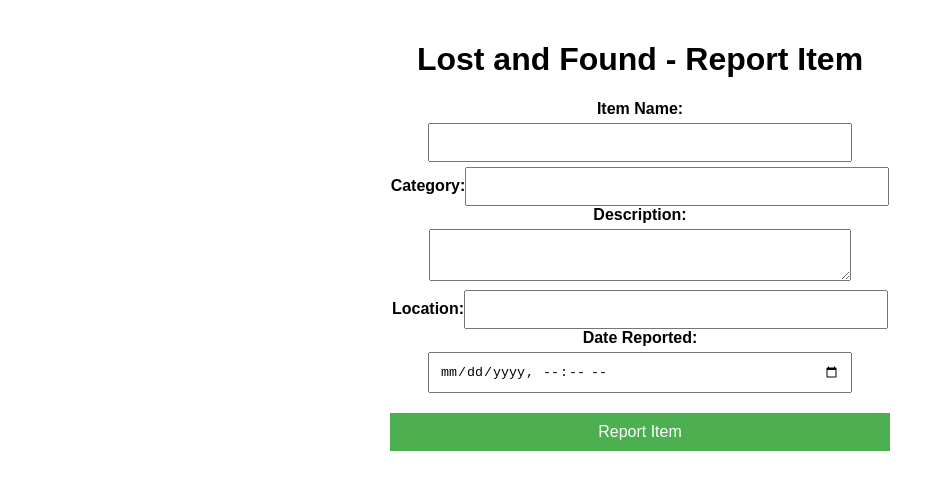
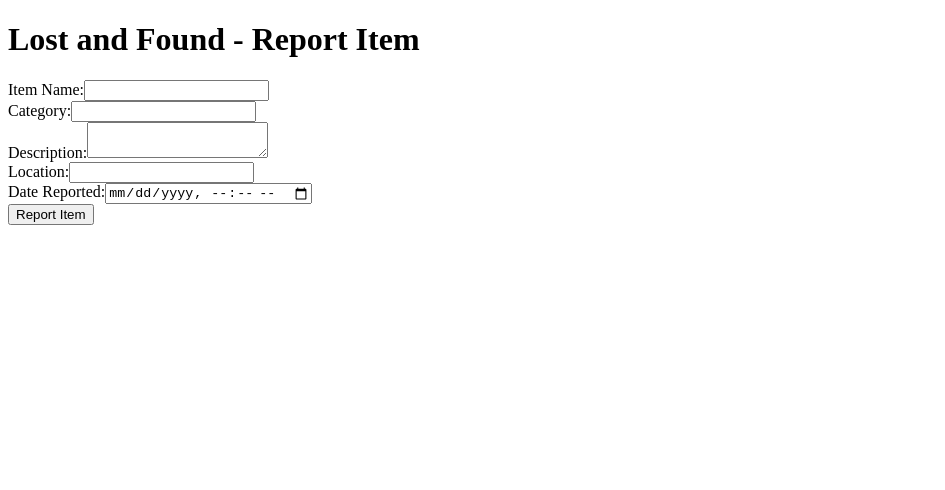
Before and after one commit to Samridhan2005/lost-found, a React (Create React App) app in the folder lost-found-frontend/: page /report in a window 1280 px wide. Shown: the top 490 px of the page, without its empty margins (0-945 px from the left). Built offline with nearby package versions, Linux system fonts and the light colour scheme.

Commit message:
login and register is working

```diff
--- a/lost-found-frontend/package.json
+++ b/lost-found-frontend/package.json
@@ -2,6 +2,8 @@
   "name": "lost-found-frontend",
   "version": "0.1.0",
   "private": true,
+  "proxy": "http://localhost:8080",
+
   "dependencies": {
     "@testing-library/dom": "^10.4.0",
     "@testing-library/jest-dom": "^6.6.3",
@@ -9,6 +11,7 @@
     "@testing-library/user-event": "^13.5.0",
     "react": "^19.1.0",
     "react-dom": "^19.1.0",
+    "react-router-dom": "^7.6.0",
     "react-scripts": "5.0.1",
     "web-vitals": "^2.1.4"
   },
--- a/lost-found-frontend/src/App.js
+++ b/lost-found-frontend/src/App.js
@@ -1,107 +1,19 @@
-import React, { useState } from "react";
-import './App.css';
+import React from 'react';
+import { BrowserRouter as Router, Routes, Route, Navigate } from 'react-router-dom';
+import RegisterForm from './RegisterForm';
+import LoginForm from './LoginForm';
+import ReportItemForm from './ReportItemForm';
 
 function App() {
-  // Declare state variables
-  const [name, setName] = useState('');
-  const [category, setCategory] = useState('');
-  const [description, setDescription] = useState('');
-  const [location, setLocation] = useState('');
-  const [dateReported, setDateReported] = useState('');
-
-  // Handle form submission
-  const handleSubmit = async (e) => {
-    e.preventDefault();
-
-    const itemData = {
-      name,
-      category,
-      description,
-      location,
-      dateReported: dateReported || new Date().toISOString() // Set current date if not provided
-    };
-
-    // Post data to backend API
-    try {
-      const response = await fetch('http://localhost:8080/items/report', {
-        method: 'POST',
-        headers: {
-          'Content-Type': 'application/json',
-        },
-        body: JSON.stringify(itemData)
-      });
-
-      if (response.ok) {
-        alert('Item reported successfully!');
-      } else {
-        alert('Failed to report item.');
-      }
-    } catch (error) {
-      console.error("Error while reporting item:", error);
-      alert('Error occurred while reporting the item.');
-    }
-  };
-
   return (
-    <div className="App">
-      <h1>Lost and Found - Report Item</h1>
-      <form onSubmit={handleSubmit}>
-        <div>
-          <label htmlFor="name">Item Name:</label>
-          <input
-            type="text"
-            id="name"
-            value={name}
-            onChange={(e) => setName(e.target.value)}
-            required
-          />
-        </div>
-
-        <div>
-          <label htmlFor="category">Category:</label>
-          <input
-            type="text"
-            id="category"
-            value={category}
-            onChange={(e) => setCategory(e.target.value)}
-            required
-          />
-        </div>
-
-        <div>
-          <label htmlFor="description">Description:</label>
-          <textarea
-            id="description"
-            value={description}
-            onChange={(e) => setDescription(e.target.value)}
-            required
-          />
-        </div>
-
-        <div>
-          <label htmlFor="location">Location:</label>
-          <input
-            type="text"
-            id="location"
-            value={location}
-            onChange={(e) => setLocation(e.target.value)}
-            required
-          />
-        </div>
-
-        <div>
-          <label htmlFor="dateReported">Date Reported:</label>
-          <input
-            type="datetime-local"
-            id="dateReported"
-            value={dateReported}
-            onChange={(e) => setDateReported(e.target.value)}
-          />
-        </div>
-
-        <button type="submit">Report Item</button>
-      </form>
-    </div>
+    <Router>
+      <Routes>
+        <Route path="/" element={<Navigate to="/login" />} />
+        <Route path="/register" element={<RegisterForm />} />
+        <Route path="/login" element={<LoginForm />} />
+        <Route path="/report" element={<ReportItemForm />} />
+      </Routes>
+    </Router>
   );
 }
 
--- /dev/null
+++ b/lost-found-frontend/src/LoginForm.js
@@ -0,0 +1,65 @@
+import React, { useState } from 'react';
+import { useNavigate } from 'react-router-dom';
+
+function LoginForm() {
+  const [email, setEmail] = useState('');
+  const [password, setPassword] = useState('');
+  const navigate = useNavigate();
+
+  const handleLogin = async (e) => {
+    e.preventDefault();
+
+    try {
+      const response = await fetch('http://localhost:8080/api/users/login', {
+        method: 'POST',
+        headers: {
+          'Content-Type': 'application/json',
+        },
+        body: JSON.stringify({ email, password }),
+      });
+
+      if (response.ok) {
+        alert('Login successful!');
+        navigate('/report'); // Redirect to main item form
+      } else {
+        const errorText = await response.text();
+        alert('Login failed: ' + errorText);
+      }
+    } catch (error) {
+      console.error('Login error:', error);
+      alert('An error occurred during login.');
+    }
+  };
+
+  return (
+    <div>
+      <h2>Login</h2>
+      <form onSubmit={handleLogin}>
+        <div>
+          <label>Email:</label>
+          <input
+            type="email"
+            value={email}
+            onChange={(e) => setEmail(e.target.value)}
+            required
+          />
+        </div>
+        <div>
+          <label>Password:</label>
+          <input
+            type="password"
+            value={password}
+            onChange={(e) => setPassword(e.target.value)}
+            required
+          />
+        </div>
+        <button type="submit">Login</button>
+        <p>
+          New user? <a href="/register">Register here</a>
+        </p>
+      </form>
+    </div>
+  );
+}
+
+export default LoginForm;
--- /dev/null
+++ b/lost-found-frontend/src/RegisterForm.js
@@ -0,0 +1,71 @@
+import React, { useState } from 'react';
+import { useNavigate, Link } from 'react-router-dom';
+
+function RegisterForm() {
+  const [name, setName] = useState('');
+  const [email, setEmail] = useState('');
+  const [password, setPassword] = useState('');
+  const navigate = useNavigate();
+
+  const handleRegister = async (e) => {
+    e.preventDefault();
+
+    const userData = {
+      name,
+      email,
+      password,
+      role: "USER"  // Include this only if your backend handles it
+    };
+
+    try {
+      const response = await fetch('http://localhost:8080/api/users/register', {
+        method: 'POST',
+        headers: { 'Content-Type': 'application/json' },
+        body: JSON.stringify(userData)
+      });
+
+      if (response.ok) {
+        alert('Registration successful!');
+        navigate('/report');
+      } else {
+        alert('Registration failed.');
+      }
+    } catch (error) {
+      console.error('Error during registration:', error);
+      alert('Something went wrong!');
+    }
+  };
+
+  return (
+    <div className="App">
+      <h2>Register</h2>
+      <form onSubmit={handleRegister}>
+        <input
+          type="text"
+          placeholder="Full Name"
+          value={name}
+          onChange={(e) => setName(e.target.value)}
+          required
+        /><br />
+        <input
+          type="email"
+          placeholder="Email"
+          value={email}
+          onChange={(e) => setEmail(e.target.value)}
+          required
+        /><br />
+        <input
+          type="password"
+          placeholder="Password"
+          value={password}
+          onChange={(e) => setPassword(e.target.value)}
+          required
+        /><br />
+        <button type="submit">Register</button>
+      </form>
+      <p>Already have an account? <Link to="/login">Login here</Link></p>
+    </div>
+  );
+}
+
+export default RegisterForm;
--- /dev/null
+++ b/lost-found-frontend/src/ReportItemForm.js
@@ -0,0 +1,73 @@
+import React, { useState } from "react";
+import { useNavigate } from 'react-router-dom';
+
+function ReportItemForm() {
+  const [name, setName] = useState('');
+  const [category, setCategory] = useState('');
+  const [description, setDescription] = useState('');
+  const [location, setLocation] = useState('');
+  const [dateReported, setDateReported] = useState('');
+  const navigate = useNavigate();
+
+  const handleSubmit = async (e) => {
+    e.preventDefault();
+
+    const itemData = {
+      name,
+      category,
+      description,
+      location,
+      dateReported: dateReported || new Date().toISOString()
+    };
+
+    try {
+      const response = await fetch('http://localhost:8080/items/report', {
+        method: 'POST',
+        headers: {
+          'Content-Type': 'application/json',
+        },
+        body: JSON.stringify(itemData)
+      });
+
+      if (response.ok) {
+        alert('Item reported successfully!');
+      } else {
+        alert('Failed to report item.');
+      }
+    } catch (error) {
+      console.error("Error while reporting item:", error);
+      alert('Error occurred while reporting the item.');
+    }
+  };
+
+  return (
+    <div className="App">
+      <h1>Lost and Found - Report Item</h1>
+      <form onSubmit={handleSubmit}>
+        <div>
+          <label>Item Name:</label>
+          <input type="text" value={name} onChange={(e) => setName(e.target.value)} required />
+        </div>
+        <div>
+          <label>Category:</label>
+          <input type="text" value={category} onChange={(e) => setCategory(e.target.value)} required />
+        </div>
+        <div>
+          <label>Description:</label>
+          <textarea value={description} onChange={(e) => setDescription(e.target.value)} required />
+        </div>
+        <div>
+          <label>Location:</label>
+          <input type="text" value={location} onChange={(e) => setLocation(e.target.value)} required />
+        </div>
+        <div>
+          <label>Date Reported:</label>
+          <input type="datetime-local" value={dateReported} onChange={(e) => setDateReported(e.target.value)} />
+        </div>
+        <button type="submit">Report Item</button>
+      </form>
+    </div>
+  );
+}
+
+export default ReportItemForm;
--- a/lost-found-frontend/src/index.js
+++ b/lost-found-frontend/src/index.js
@@ -1,17 +1,6 @@
 import React from 'react';
 import ReactDOM from 'react-dom/client';
-import './index.css';
 import App from './App';
-import reportWebVitals from './reportWebVitals';
 
 const root = ReactDOM.createRoot(document.getElementById('root'));
-root.render(
-  <React.StrictMode>
-    <App />
-  </React.StrictMode>
-);
-
-// If you want to start measuring performance in your app, pass a function
-// to log results (for example: reportWebVitals(console.log))
-// or send to an analytics endpoint. Learn more: https://bit.ly/CRA-vitals
-reportWebVitals();
+root.render(<App />);
```
Also changed, not shown: 2 other files (tests, documents, lock files or other folders).
